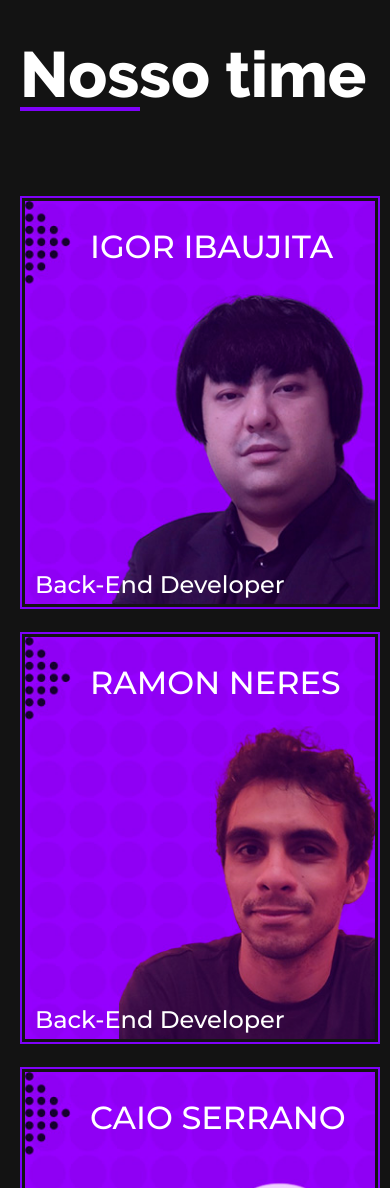
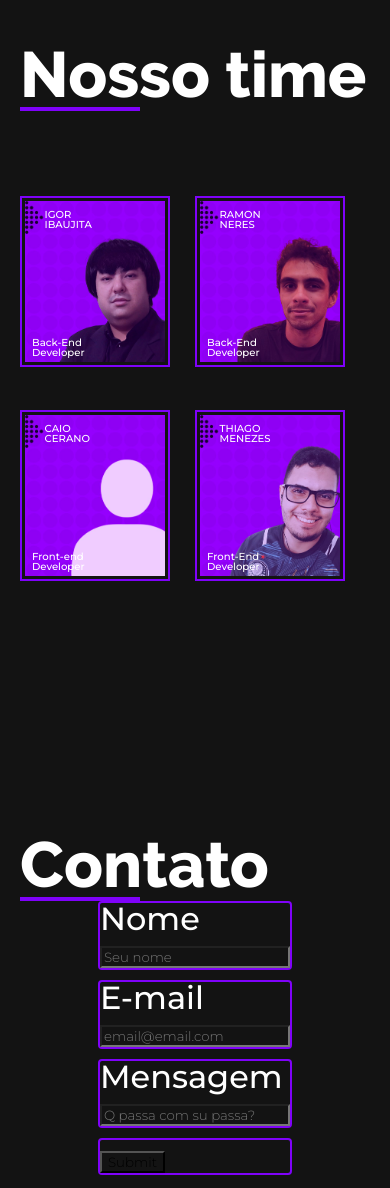
Before and after one commit to iuri-naturesa/yey-company, a plain HTML site: page index.html in a window 390 px wide. Shown: the part 1453-2641 px from the top of the page. Drawn offline with Linux system fonts and the light colour scheme.

Commit message:
responsividade nosso time

```diff
--- a/index.html
+++ b/index.html
@@ -17,7 +17,7 @@
             <span class="hamburguer"></span>
          </button>
          <ul class="menu-lista">
-            <li><a href="#servicos">Seviços</a></li>
+            <li><a href="#servicos">Serviços</a></li>
             <li><a href="#sobre">Sobre</a></li>
             <li><a href="#contato">Contato</a></li>
          </ul>
@@ -29,11 +29,9 @@
          <p>Somos uma equipe de main zoes. Unimos tecnologia e inovação para dedar teu cu.</p>
          <span class="main-foot"><img class="seta-baixo" src="./img/icon-seta.gif" alt=""></span>
       </section>
-
       <section class="servicos" id="servicos">
          <h2>Nossos Serviços</h2>
       </section>
-
       <section class="sobre" id="sobre">
          <h2>Sobre</h2>
          <h3>BOM DIA</h3>
@@ -54,13 +52,13 @@
                <p>Back-End Developer</p>
             </div>
             <div class="time-fotos">
-               <h4>CAIO SERRANO</h4>
+               <h4>CAIO CERANO</h4>
                <img src="./img/caio-edit.jpg" alt="">
                <p>Front-end Developer</p>
             </div>
             <div class="time-fotos">
-               <h4>TOM, THE CAT</h4>
-               <img src="./img/tom.jpg" alt="">
+               <h4>THIAGO MENEZES</h4>
+               <img src="./img/thiaguinho.jpg" alt="">
                <p>Front-End Developer</p>
             </div>
          </div>
--- a/main/time.css
+++ b/main/time.css
@@ -19,29 +19,68 @@
 }
 .time-conteudo {
   display: flex;
-  gap: 20px;
+  justify-self: center;
   flex-wrap: wrap;
+  justify-content: center;
 }
 .time-fotos {
   position: relative;
+  margin-bottom: 40px;
 }
 .time-fotos h4 {
   position: absolute;
-  font-size: 2rem;
-  top: 35px;
-  left: 70px;
+  font-size: 2vh;
+  top: 8%;
+  left: 14%;
   font-family: "mont-m";
 }
 .time-fotos p {
   position: absolute;
-  font-size: 1.5rem;
-  bottom: 10px;
-  left: 10px;
+  font-size: 2vh;
+  bottom: 4%;
+  left: 4%;
   font-family: "mont-m";
   padding: 5px;
 }
 .time-fotos img {
   border: solid 2px var(--cor-p1);
   padding: 3px;
-  width: 100%;
+  width: 80%;
 }
+@media (max-width: 800px) {
+  .time-conteudo {
+    display: grid;
+    grid-template-columns: 1fr 1fr;
+    justify-self: center;
+    flex-wrap: nowrap;
+    justify-content: center;
+  }
+}
+@media (max-width: 600px) {
+  .time-fotos h4 {
+    font-size: 1.6vh;
+  }
+  .time-fotos p {
+    max-width: 9ch;
+  }
+}
+@media (max-width: 480px) {
+  .time-fotos h4 {
+    font-size: 1.6vh;
+    max-width: 9ch;
+  }
+  .time-fotos p {
+    font-size: 1.6vh;
+    max-width: 9ch;
+  }
+}
+@media (max-width: 400px) {
+  .time-fotos h4 {
+    font-size: 1.2vh;
+    max-width: 9ch;
+  }
+  .time-fotos p {
+    font-size: 1.2vh;
+    max-width: 9ch;
+  }
+}
```
Also changed, not shown: img/thiaguinho.jpg (added).
